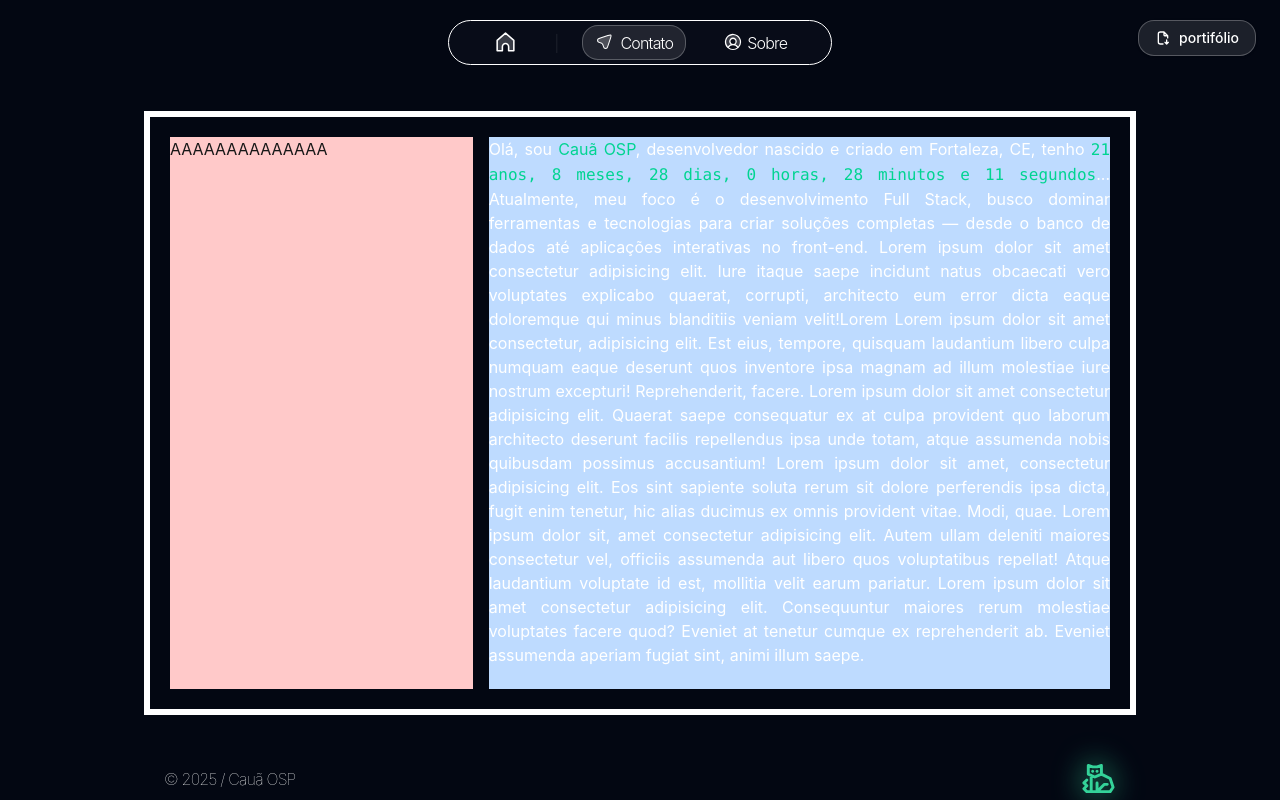
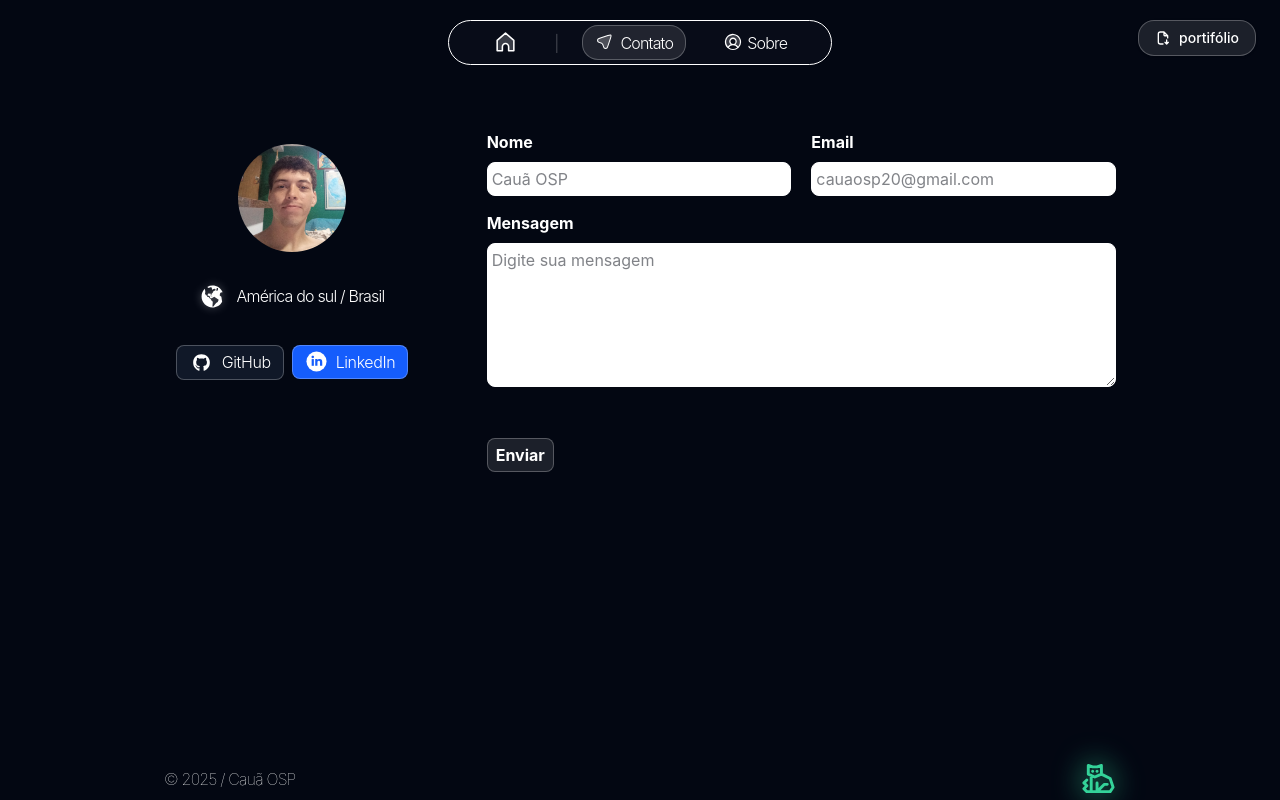
Before and after one commit to cauaosp/webportifolio, a Next.js app: page /contact in a window 1280 px wide. Built offline with nearby package versions, Linux system fonts and the light colour scheme.

Commit message:
feat: finalization of contact page deseign, and updated some text and heights screens

```diff
--- a/app/(homepage)/page.tsx
+++ b/app/(homepage)/page.tsx
@@ -13,7 +13,7 @@ export default function HomePage() {
       <TopMenu />
       <PortifolioDownload />
 
-      <div className="grid grid-rows-3 grid-cols-3 p-5 2xl:pt-10 gap-4 gap-y-0 md:gap-y-20 2xl:gap-y-0 overflow-hidden 2xl:mt-8 2xl:mb-0">
+      <div className="grid grid-cols-3 p-5 2xl:pt-10 gap-4 gap-y-0 md:gap-y-20 2xl:gap-y-0 overflow-hidden 2xl:mt-8 2xl:mb-0">
         <Profile />
         <div className="col-span-2 text-white text-justify 2xl:text-lg">
           Olá, sou <span className="text-emerald-400">Cauã OSP</span>,
--- a/app/about/page.tsx
+++ b/app/about/page.tsx
@@ -8,13 +8,13 @@ export default function About() {
       <TopMenu />
       <PortifolioDownload />
 
-      <div className="grid grid-cols-3 p-5 2xl:pt-10 gap-4 gap-y-0 md:gap-y-20 2xl:gap-y-0 overflow-hidden 2xl:mt-8 2xl:mb-0 ">
+      <div className="grid grid-cols-3 p-5 2xl:pt-10 gap-4 gap-y-0 md:gap-y-20 2xl:gap-y-0 overflow-hidden 2xl:mt-8 2xl:mb-0">
         <Profile />
-        <div className="text-white col-span-2 row-span-3 scrollbar-thin scrollbar-track-rounded-full scrollbar-thumb-rounded-full scrollbar-thumb-emerald-400 scrollbar-track-white h-full overflow-y-scroll">
+        <div className="text-white col-span-2 row-span-3 scrollbar-thin scrollbar-track-rounded-full scrollbar-thumb-rounded-full scrollbar-thumb-emerald-400 scrollbar-track-white h-full overflow-y-scroll max-h-[500px]">
           <div className="flex flex-col gap-6 mb-15">
-            <div className="font-bold text-7xl">Cauã OSP</div>
+            <div className="font-bold text-7xl">Dev Full Stack</div>
             <div className="text-xl tracking-tight text-emerald-400">
-              Desenvolvedor Full Stack
+              Projetar soluções de ponta a ponta
             </div>
             <div className="text-justify mr-10 text-neutral-300">
               Conheça um pouco mais sobre minha trajetória e as experiências que
--- /dev/null
+++ b/app/components/contact/forms.tsx
@@ -0,0 +1,37 @@
+export const ContactForms = () => {
+  return (
+    <form className="col-span-2 text-white text-justify 2xl:text-lg grid grid-cols-2 grid-rows-5 gap-x-5 md:h-96 2xl:h-[30rem]">
+      <div className="w-full flex flex-col gap-2">
+        <label htmlFor="" className="font-bold">Nome</label>
+        <input
+          className="border border-white bg-white rounded-lg text-gray-950 p-1"
+          type="text"
+          name="user_name"
+          placeholder="Cauã OSP"
+        />
+      </div>
+      <div className="w-full flex flex-col gap-2">
+        <label htmlFor="" className="font-bold">Email</label>
+        <input
+          className="border border-white bg-white rounded-lg text-gray-950 p-1"
+          type="email"
+          name="user_email"
+          placeholder="cauaosp20@gmail.com"
+        />
+      </div>
+      <div className="col-span-2 row-span-3 mt-1 flex flex-col gap-2">
+        <label htmlFor="" className="font-bold">Mensagem</label>
+        <textarea
+          className=" border border-white w-full md:min-h-36 md:max-h-52 2xl:min-h-48 max-h-72 bg-white rounded-lg text-gray-950 scrollbar-thin scrollbar-track-rounded-full scrollbar-thumb-rounded-full scrollbar-thumb-emerald-400 scrollbar-track-white select-text p-1"
+          name="message"
+          placeholder="Digite sua mensagem"
+        />
+      </div>
+      <input
+        className=" border border-white/25 w-fit h-fit  py-1 px-2 rounded-lg bg-white/10 cursor-pointer hover:bg-white/20 font-bold"
+        type="submit"
+        value="Enviar"
+      />
+    </form>
+  );
+};
--- /dev/null
+++ b/app/components/contact/indext.ts
@@ -0,0 +1 @@
+export { ContactForms } from "./forms";
--- a/app/components/homepage/carousel-homepage.tsx
+++ b/app/components/homepage/carousel-homepage.tsx
@@ -74,7 +74,7 @@ export function CarouselHomepage() {
         align: "start",
         loop: true,
       }}
-      className="md:w-[40vw] md:h-60 2xl:w-[45vw] 2xl:h-56 col-span-2 ml-14"
+      className="md:w-[40vw] md:h-60 2xl:w-[45vw] 2xl:h-56 col-span-2 ml-14 md:-mt-12 2xl:mt-15"
     >
       <CarouselContent className="px-1">
         {slides.map((slide, index) => (
--- a/app/components/homepage/profile.tsx
+++ b/app/components/homepage/profile.tsx
@@ -1,12 +1,13 @@
 "use client";
 
 import { Github, LinkedIn, SouthAmerica } from "@/assets";
+import { cn } from "@/lib/utils";
 import Image from "next/image";
 import Link from "next/link";
 
-export const Profile = () => {
+export const Profile = ({...props}) => {
   return (
-    <div className="row-span-3 grid grid-rows-3 gap-1 py-3 w-64 max-h-96 2xl:max-h-[32rem] ">
+    <div className={cn("row-span-3 grid grid-rows-3 gap-1 py-3 w-64 h-96 2xl:h-[32rem]", props.className)}>
       <Image
         src="/image/perfil.jpg"
         alt="perfil"
@@ -26,7 +27,7 @@ export const Profile = () => {
         <div>América do sul / Brasil</div>
       </div>
 
-      <div className="h-fit items-start  flex -mt-10 2xl:-mt-15 text-white tracking-tight font-extralight gap-2 w-fit mx-auto  ">
+      <div className="h-fit items-start  flex -mt-10 2xl:-mt-15 text-white tracking-tight font-extralight gap-2 w-fit mx-auto">
         <Link
           href="https://github.com/cauaosp"
           target="_blank"
--- a/app/components/shared/top-menu.tsx
+++ b/app/components/shared/top-menu.tsx
@@ -22,16 +22,16 @@ export const TopMenu = () => {
   return (
     <div className="flex gap-6 justify-center items-center h-fit w-96 mx-auto border border-white bg-gray-700/10 rounded-3xl py-1 text-white select-none font-light tracking-tighter">
       <div
-        className={`hover:border-white/25 hover:bg-white/10 border-transparent py-1 px-3 hover:border  hover:cursor-pointer tracking-tighter border rounded-2xl ${
+        className={`hover:border-white/25 hover:bg-white/5 border-transparent py-1 px-3 hover:border  hover:cursor-pointer tracking-tighter border rounded-2xl ${
           activeLink === "home" ? "bg-white/10 border-white/25" : ""
         }`}
         onClick={() => router.push("/")}
       >
         <Home color={"#fff"} width={25} height={25} />
       </div>
-      <div className="font-thin text-white/25">|</div>
+      <div className="font-thin text-white/75">|</div>
       <div
-        className={` py-1 pr-3 pl-2 border border-transparent hover:border hover:border-white/25 hover:bg-white/10 hover:cursor-pointer rounded-2xl flex gap-x-1 items-center ${
+        className={` py-1 pr-3 pl-2 border border-transparent hover:border hover:border-white/25 hover:bg-white/5 hover:cursor-pointer rounded-2xl flex gap-x-1 items-center ${
           activeLink === "contact" ? "bg-white/10 border-white/25" : ""
         }`}
         onClick={() => router.push("/contact")}
@@ -40,7 +40,7 @@ export const TopMenu = () => {
         <div>Contato</div>
       </div>
       <div
-        className={` border border-transparent py-1 px-3 hover:border hover:border-white/25 hover:bg-white/10 hover:cursor-pointer rounded-2xl flex gap-x-1 items-center ${
+        className={` border border-transparent py-1 px-3 hover:border hover:border-white/25 hover:bg-white/5 hover:cursor-pointer rounded-2xl flex gap-x-1 items-center ${
           activeLink === "about" ? "bg-white/10 border-white/25" : ""
         }`}
         onClick={() => router.push("/about")}
--- a/app/contact/page.tsx
+++ b/app/contact/page.tsx
@@ -1,4 +1,5 @@
-import { AgeCounter, PortifolioDownload } from "../components/homepage";
+import { ContactForms } from "../components/contact/forms";
+import { PortifolioDownload, Profile } from "../components/homepage";
 import { Footer, TopMenu } from "../components/shared";
 
 export default function Contact() {
@@ -6,16 +7,9 @@ export default function Contact() {
     <div className="grid gap-2 md:gap-6 h-screen bg-gray-950 p-5 pb-1 px-36 select-none">
       <TopMenu />
       <PortifolioDownload />
-      <div className="grid grid-rows-3 grid-cols-3 p-5 2xl:pt-10 gap-4 gap-y-0 md:gap-y-20 2xl:gap-y-0 overflow-hidden 2xl:mt-8 2xl:mb-0 border-6 border-white">
-        <div className="bg-red-200 row-span-full">AAAAAAAAAAAAAA</div>
-        <div className="col-span-2 text-white text-justify 2xl:text-lg bg-blue-200 row-span-full overflow-auto">
-          Olá, sou <span className="text-emerald-400">Cauã OSP</span>,
-          desenvolvedor nascido e criado em Fortaleza, CE, tenho <AgeCounter />
-          ... Atualmente, meu foco é o desenvolvimento Full Stack, busco dominar
-          ferramentas e tecnologias para criar soluções completas — desde o
-          banco de dados até aplicações interativas no front-end.
-          Lorem ipsum dolor sit amet consectetur adipisicing elit. Iure itaque saepe incidunt natus obcaecati vero voluptates explicabo quaerat, corrupti, architecto eum error dicta eaque doloremque qui minus blanditiis veniam velit!Lorem Lorem ipsum dolor sit amet consectetur, adipisicing elit. Est eius, tempore, quisquam laudantium libero culpa numquam eaque deserunt quos inventore ipsa magnam ad illum molestiae iure nostrum excepturi! Reprehenderit, facere. Lorem ipsum dolor sit amet consectetur adipisicing elit. Quaerat saepe consequatur ex at culpa provident quo laborum architecto deserunt facilis repellendus ipsa unde totam, atque assumenda nobis quibusdam possimus accusantium! Lorem ipsum dolor sit amet, consectetur adipisicing elit. Eos sint sapiente soluta rerum sit dolore perferendis ipsa dicta, fugit enim tenetur, hic alias ducimus ex omnis provident vitae. Modi, quae. Lorem ipsum dolor sit, amet consectetur adipisicing elit. Autem ullam deleniti maiores consectetur vel, officiis assumenda aut libero quos voluptatibus repellat! Atque laudantium voluptate id est, mollitia velit earum pariatur. Lorem ipsum dolor sit amet consectetur adipisicing elit. Consequuntur maiores rerum molestiae voluptates facere quod? Eveniet at tenetur cumque ex reprehenderit ab. Eveniet assumenda aperiam fugiat sint, animi illum saepe.
-        </div>
+      <div className="grid grid-cols-3 p-5 2xl:pt-10 gap-4 gap-y-0 md:gap-y-20 2xl:gap-y-0 overflow-hidden 2xl:mt-8 2xl:mb-0">
+        <Profile />
+        <ContactForms />
       </div>
       <Footer />
     </div>
```
